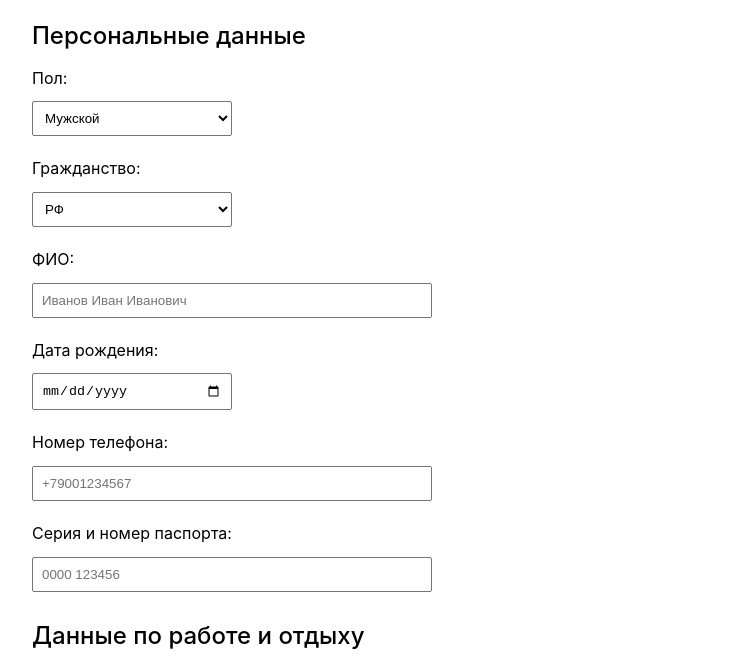
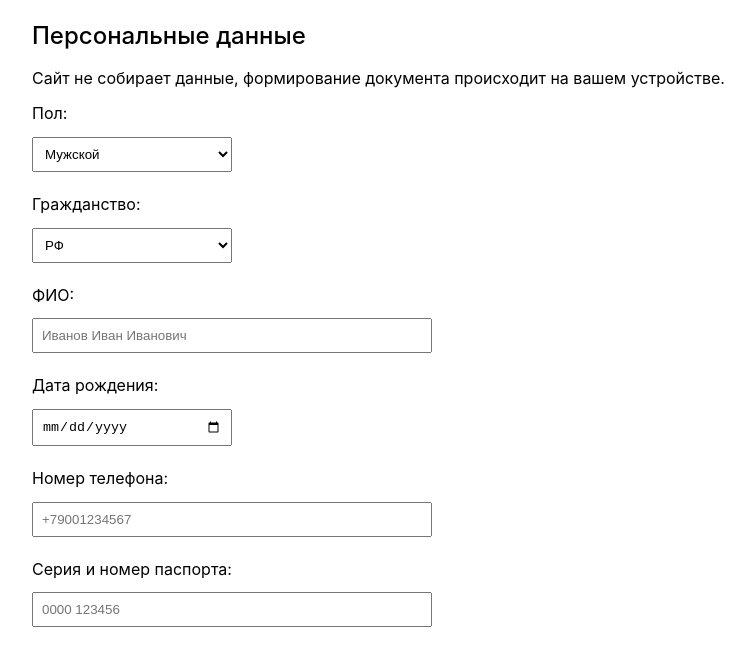
Before and after one commit to adlenadlen/psmgeo, a plain HTML site: page docs/mo_itr.html in a window 1280 px wide. Shown: the part 127-786 px from the top of the page, without its empty margins (178-933 px from the left). Drawn offline with Linux system fonts and the light colour scheme.

Commit message:
Update mo_itr.html

```diff
--- a/docs/mo_itr.html
+++ b/docs/mo_itr.html
@@ -4,7 +4,7 @@
 <head>
 	<meta charset="UTF-8">
 	<meta content="width=device-width,initial-scale=1" name="viewport">
-	<title>Заявление на Межвахтовый Отдых (ИТР)</title>
+	<title>Межвахтовый Отдых (ИТР)</title>
 	<meta content="Форма заявления на межвахтовый отдых для ИТР в системе psmgeo." name="description">
 	<link href="/style.css" rel="stylesheet">
 	<link href="/favicon.png" rel="icon" type="image/png">
@@ -32,11 +32,11 @@
 			</ol>
 		</nav>
 		<h1>Межвахтовый отдых (ИТР)</h1>
-
 		<form id="moItrForm">
 			<section>
 				<h2>Персональные данные</h2>
 				<div class="vertical">
+					<label>Сайт не собирает данные, формирование документа происходит на вашем устройстве.</label>
 					<label for="gender">Пол:</label>
 					<select id="gender" name="gender" required style="width: 100%; max-width: 200px; padding: 8px; margin-bottom: 10px;">
 						<option value="male" selected>Мужской</option>
```
